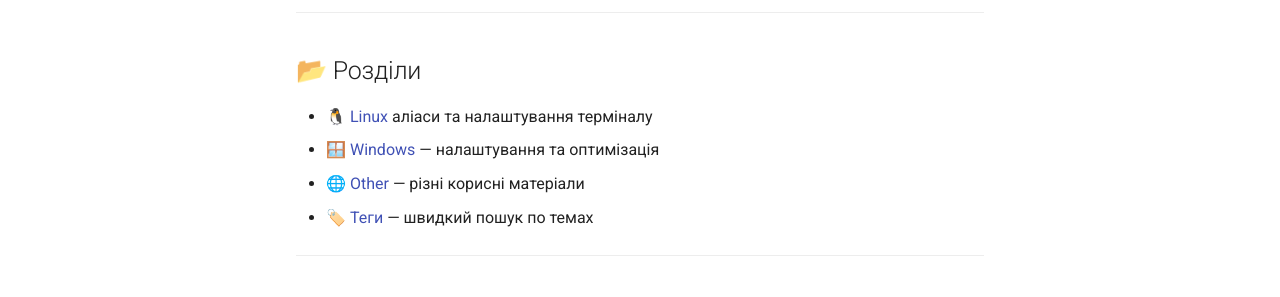
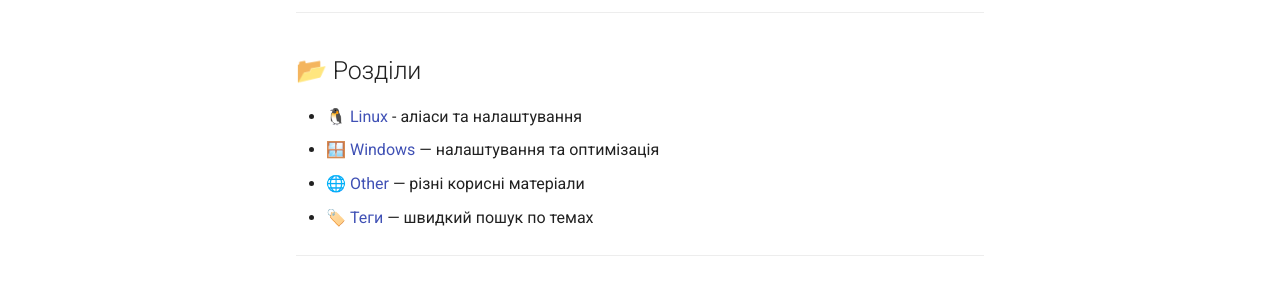
Before and after one commit to silmarill07/my-docs, an MkDocs documentation site: the page built from docs/index.md, in a window 1280 px wide. Shown: the part 343-640 px from the top of the page. Built offline with MkDocs 1.6.1 and Material for MkDocs 9.7.7, drawn with Linux system fonts in a browser that asks for light colours.

Commit message:
вирпавлено помилку в index

```diff
--- a/docs/index.md
+++ b/docs/index.md
@@ -9,7 +9,7 @@
 
 ## 📂 Розділи
 
-- [🐧 Linux](Linux/Alials.md) аліаси та налаштування терміналу
+- [🐧 Linux](Linux/Alials.md) - аліаси та налаштування
 - [🪟 Windows](Windows/Настройка-MS-Edge.md) — налаштування та оптимізація
 - [🌐 Other](Other/Service-Worker.md) — різні корисні матеріали
 - [🏷️ Теги](tags.md) — швидкий пошук по темах
```
